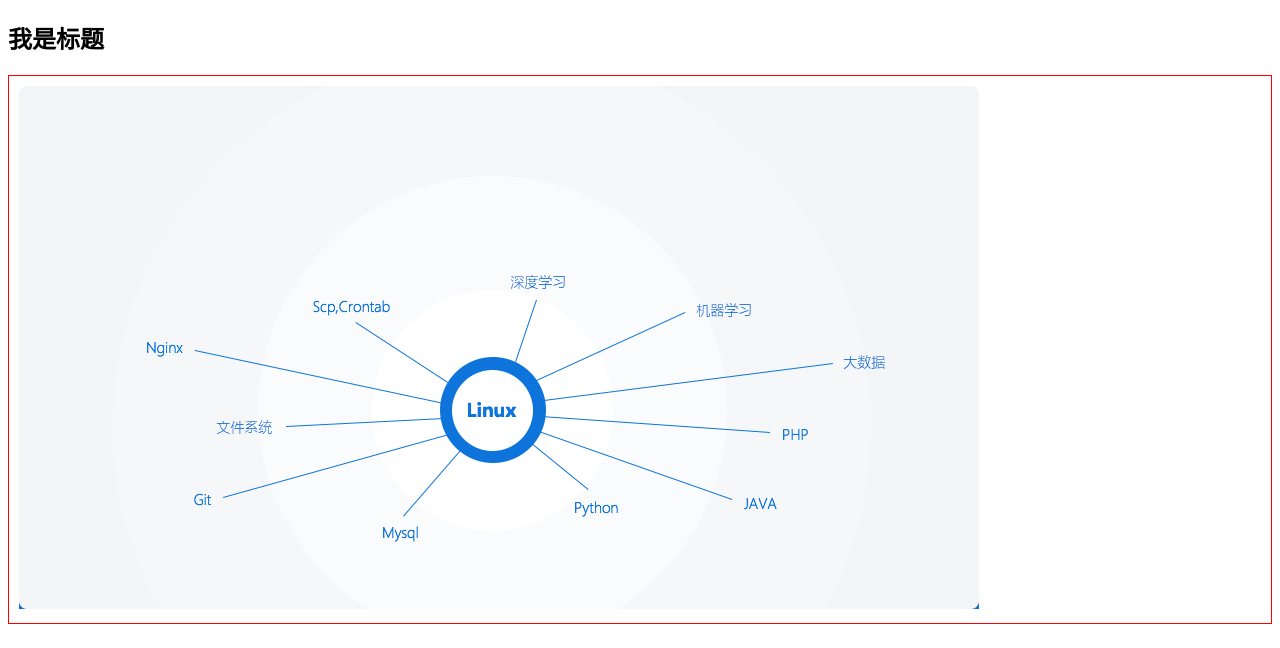
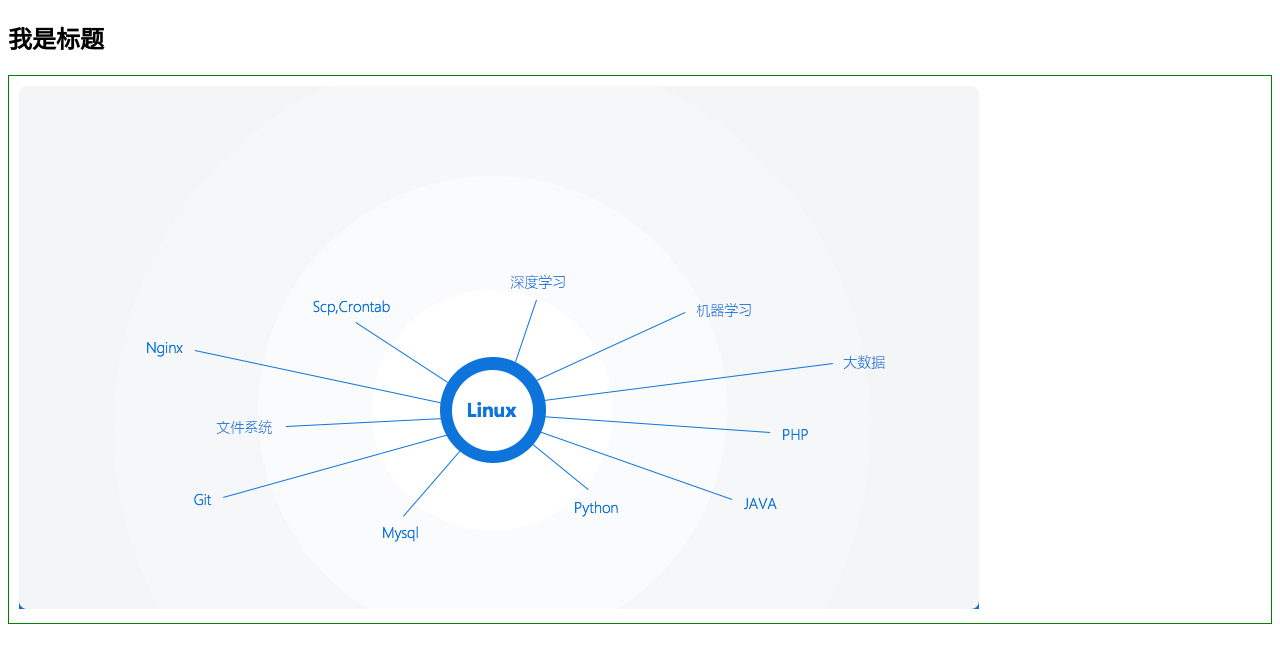
Before and after one commit to webyyl/tata, a plain HTML site: page post.html in a window 1280 px wide. Drawn offline with Linux system fonts and the light colour scheme.

Commit message:
add green

```diff
--- a/min.css
+++ b/min.css
@@ -1 +1 @@
-.border{border:1px solid red; padding:10px}
+.border{border:1px solid green; padding:10px}
```
